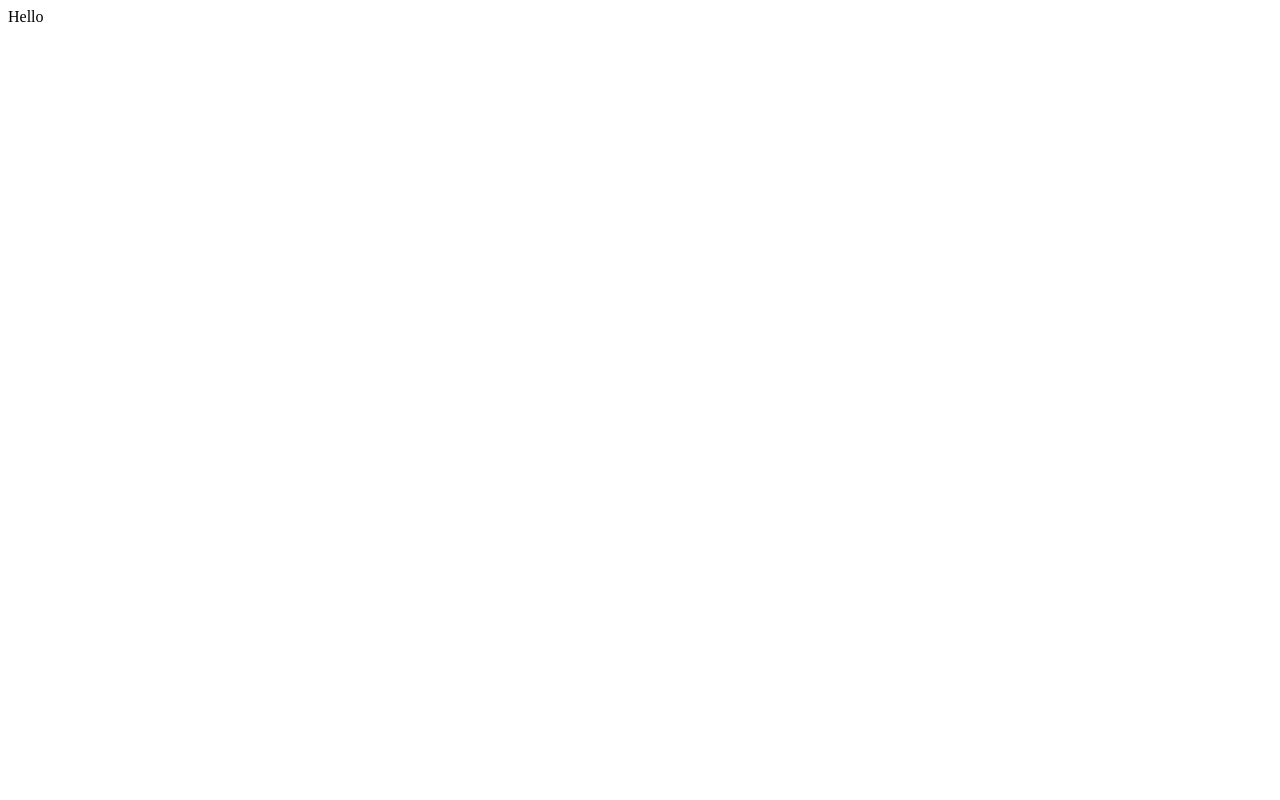
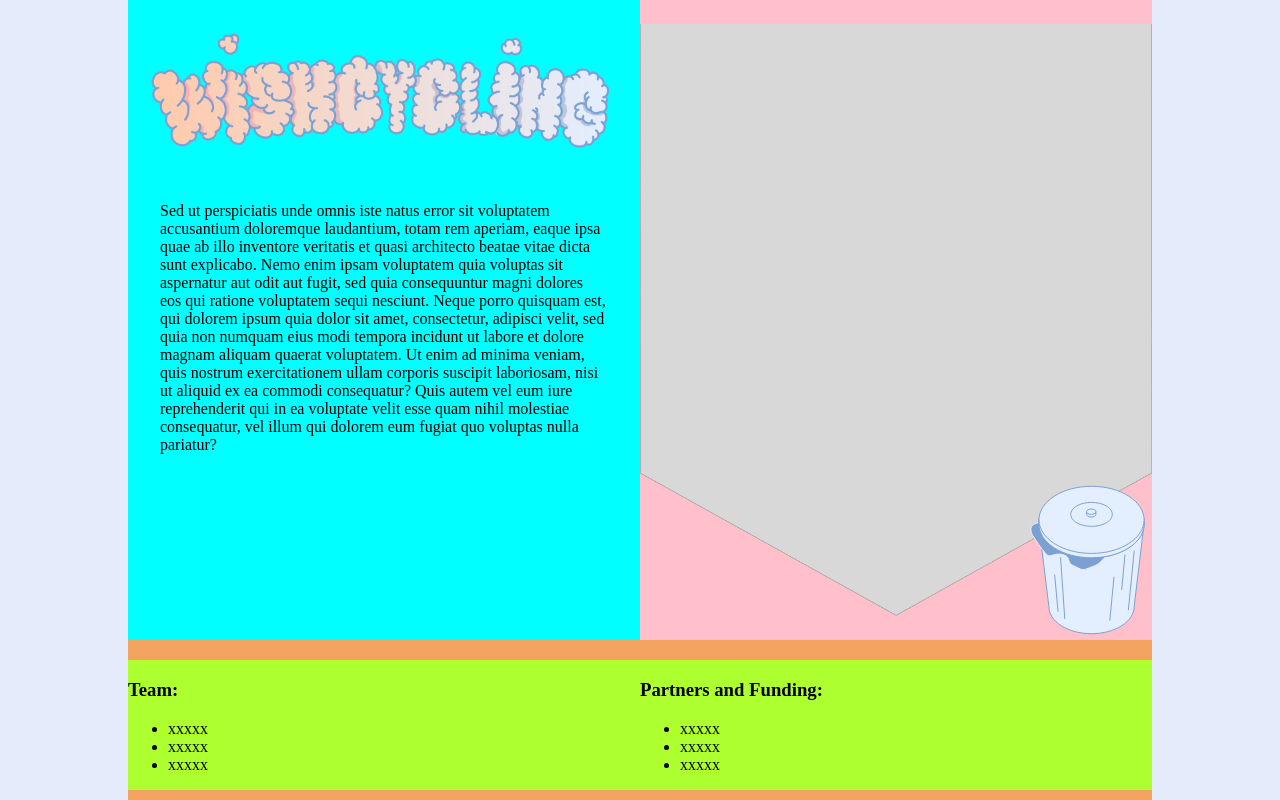
Before and after one commit to uclab-potsdam/wimmelvis, a plain HTML site: page index.html in a window 1280 px wide. Drawn offline with Linux system fonts and the light colour scheme.

Commit message:
rough welcome page html structure

```diff
--- a/index.html
+++ b/index.html
@@ -9,6 +9,49 @@
     <!-- <link rel="stylesheet" type="text/css" href="./style/mobile.css"> -->
 </head>
 <body>
-    <div>Hello</div>
+    <div class="inner-body">
+        <div class="container">
+            <div class="container-inner">
+                <div class="introduction-container">
+                    <div class="graphic-title"></div>
+                    <div class="introduction-paragraph">
+                        <p>Sed ut perspiciatis unde omnis iste natus error sit voluptatem accusantium doloremque laudantium, totam rem aperiam,
+                        eaque ipsa quae ab illo inventore veritatis et quasi architecto beatae vitae dicta sunt explicabo. Nemo enim ipsam
+                        voluptatem quia voluptas sit aspernatur aut odit aut fugit, sed quia consequuntur magni dolores eos qui ratione
+                        voluptatem sequi nesciunt. Neque porro quisquam est, qui dolorem ipsum quia dolor sit amet, consectetur, adipisci velit,
+                        sed quia non numquam eius modi tempora incidunt ut labore et dolore magnam aliquam quaerat voluptatem. Ut enim ad minima
+                        veniam, quis nostrum exercitationem ullam corporis suscipit laboriosam, nisi ut aliquid ex ea commodi consequatur? Quis
+                        autem vel eum iure reprehenderit qui in ea voluptate velit esse quam nihil molestiae consequatur, vel illum qui dolorem
+                        eum fugiat quo voluptas nulla pariatur?</p>
+                    </div>
+                </div>
+                <div class="wimmelbild-preview">
+                    <div class="start">
+                        <a href="./advanced/" class="start-icon"></a>
+                    </div>
+                </div>
+            </div>
+            <footer>
+                <div class="footer-container">
+                    <div class="team">
+                        <h3>Team:</h3>
+                        <ul>
+                            <li>xxxxx</li>
+                            <li>xxxxx</li>
+                            <li>xxxxx</li>
+                        </ul>
+                    </div>
+                    <div class="partners-funding">
+                        <h3>Partners and Funding:</h3>
+                        <ul>
+                            <li>xxxxx</li>
+                            <li>xxxxx</li>
+                            <li>xxxxx</li>
+                        </ul>
+                    </div>
+                </div>
+            </footer>
+        </div>
+    </div>
 </body>
 </html>
--- a/style.css
+++ b/style.css
@@ -0,0 +1,91 @@
+body {
+    padding: 0;
+    margin: 0;
+}
+
+.inner-body {
+    background-color: #e4ecfb;
+    width: 100%;
+    height: 100vh;
+}
+
+.container {
+    margin: 0 auto;
+    width: 80%;
+    height: 100%;
+    background-color: sandybrown;
+}
+
+.container-inner {
+    width: 100%;
+    height: 80%;
+    display: inline-flex;
+}
+
+.introduction-container {
+    background-color: aqua;
+    width: 50%;
+}
+
+.introduction-container > .graphic-title {
+    background: url('./advanced/assets/wimmelbild_logo.png');
+    background-repeat: no-repeat;
+    background-size: contain;
+    background-position: center;
+
+    width: 100%;
+    height: 20%; max-height: 300px;
+    margin-top: 5%;
+}
+
+.introduction-container > .introduction-paragraph {
+    padding: 2em;
+}
+
+.wimmelbild-preview {
+    background: url('placeholder-wimmelbild.png');
+    background-repeat: no-repeat;
+    background-position: right, top;
+    background-size: contain;
+    background-color: pink;
+
+    width: 50%;
+    position: relative;
+    /* height:100%; */
+}
+
+/* Footer */
+footer {
+    margin-top: 2%;
+    background-color: greenyellow;
+}
+
+.footer-container {
+    width: 100%;
+    display: inline-flex;
+}
+
+.team, .partners-funding {
+    width: 50%;
+}
+
+/* Start */
+.start {
+    position: absolute;
+    right: 5px;
+    bottom: 5px;
+    width: 120px;
+    height: 150px;
+}
+
+.start > a {
+    text-decoration: none;
+    color: black;
+    background-image: url('./advanced/assets/closed-bin.svg');
+    background-repeat: no-repeat;
+    background-position: center;
+    background-size: contain;
+
+    display: block;
+    height: 100%;
+}
```
Also changed, not shown: placeholder-wimmelbild.png (added).
